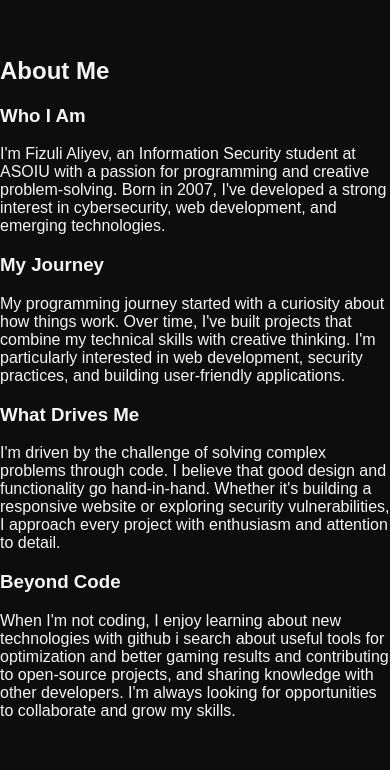
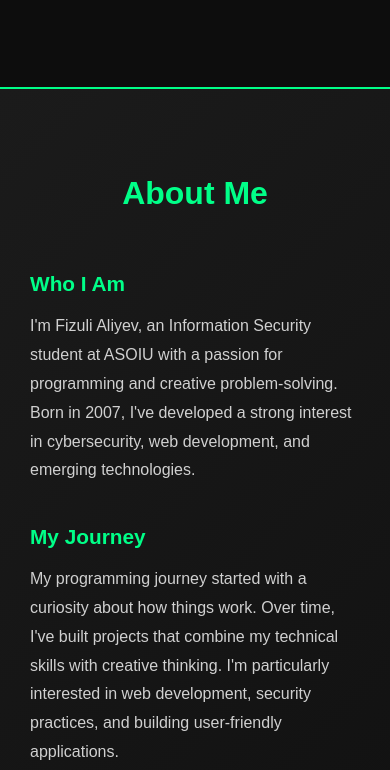
Before and after one commit to aliyevfizuli405-eng/Portfolio, a plain HTML site: page index.html in a window 390 px wide. Shown: the part 423-1193 px from the top of the page. Before the commit the page ends 1159 px from the top, so only its background shows below. Drawn offline with Linux system fonts and the light colour scheme.

Commit message:
Add styles for about section in index.css
Added styles for the about section including layout, typography, and responsive design.

```diff
--- a/index.css
+++ b/index.css
@@ -92,6 +92,59 @@ body {
     }
 }
 
+
+.about {
+  background: linear-gradient(135deg, #1b1b1b, #0d0d0d);
+  padding: 100px 80px;
+  margin-top: 50px;
+  border-top: 2px solid #00ff88;
+  border-bottom: 2px solid #00ff88;
+}
+
+.about h2 {
+  font-size: 2.8em;
+  color: #00ff88;
+  margin-bottom: 60px;
+  text-align: center;
+}
+
+.about-content {
+  max-width: 1000px;
+  margin: 0 auto;
+}
+
+.about-text h3 {
+  font-size: 1.6em;
+  color: #00ff88;
+  margin-top: 40px;
+  margin-bottom: 15px;
+}
+
+.about-text p {
+  font-size: 1.1em;
+  line-height: 1.8;
+  color: #d0d0d0;
+  margin-bottom: 20px;
+}
+
+@media screen and (max-width: 768px) {
+  .about {
+    padding: 60px 30px;
+  }
+
+  .about h2 {
+    font-size: 2em;
+  }
+
+  .about-text h3 {
+    font-size: 1.3em;
+  }
+
+  .about-text p {
+    font-size: 1em;
+  }
+}
+
 footer {
   background-color: #1b1b1b;
   text-align: center;
```
